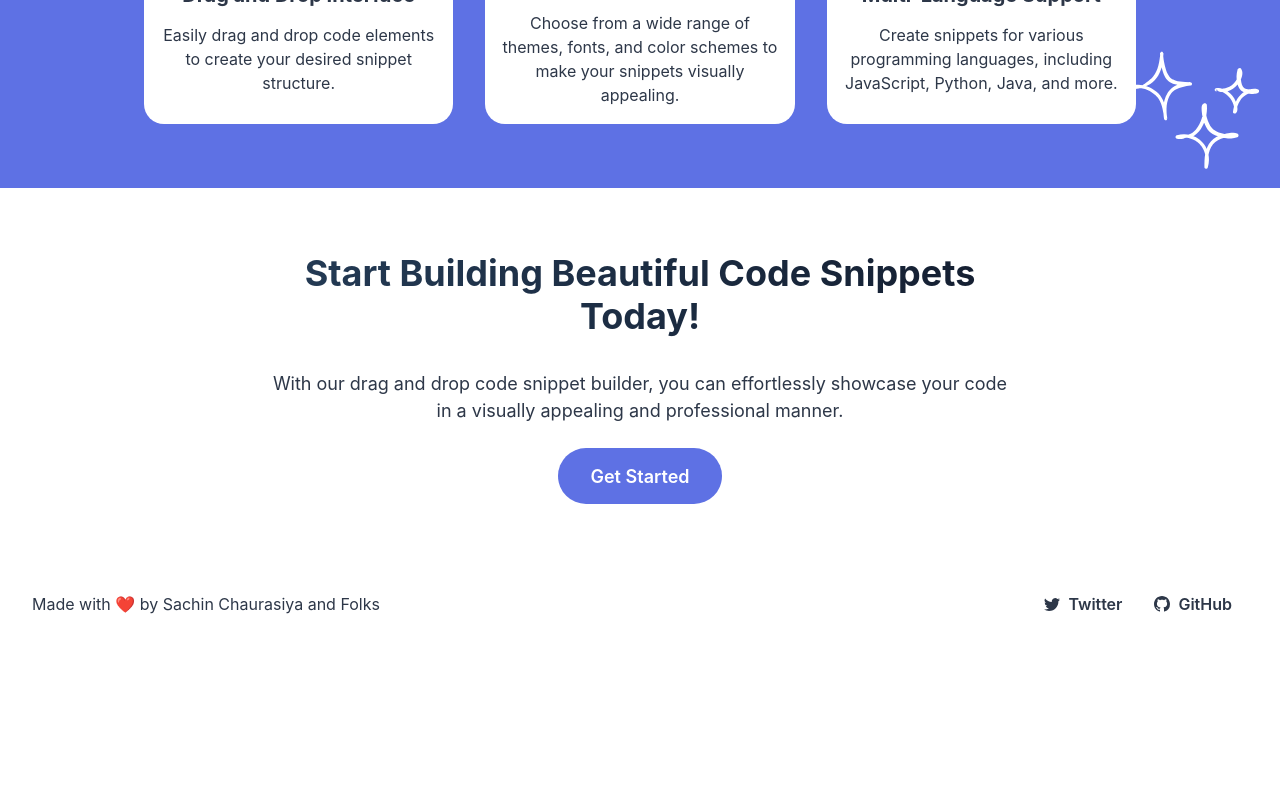
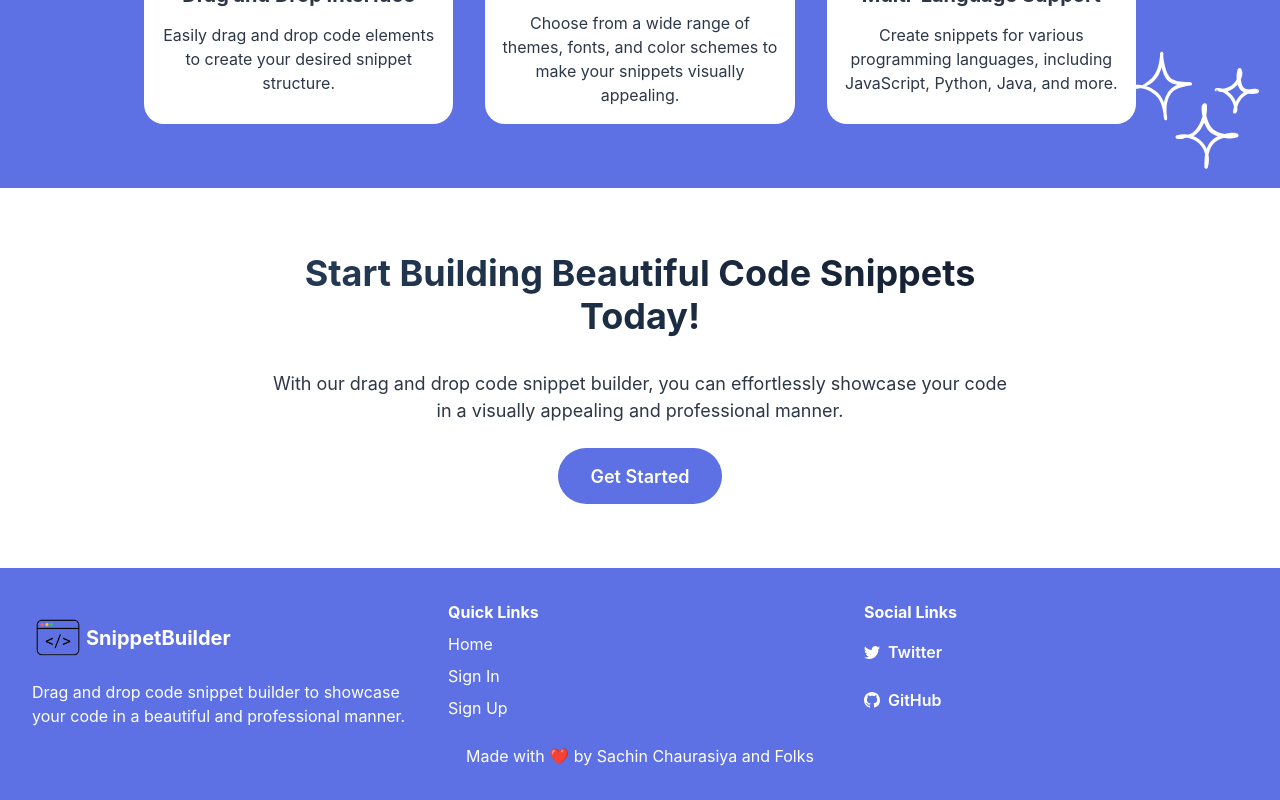
Before and after one commit to Sachin-chaurasiya/Code-Snippets-Builder, a React (Create React App) app: page / in a window 1280 px wide. Shown: the part 1552-2352 px from the top of the page. Before the commit the page ends 2192 px from the top, so only its background shows below. Built offline with nearby package versions, Linux system fonts and the light colour scheme; what reactflow would draw is missing.

Commit message:
Refactor Footer component layout and add links

```diff
--- a/src/components/Common/Footer/Footer.tsx
+++ b/src/components/Common/Footer/Footer.tsx
@@ -1,49 +1,77 @@
-import { Box, Button, Link, Stack, Text } from '@chakra-ui/react';
+import {
+  Box,
+  Button,
+  Grid,
+  Link as ChakraLink,
+  Stack,
+  Text,
+} from '@chakra-ui/react';
 import {
   GITHUB_CONTRIBUTORS,
   GITHUB_LINK,
   PERSONAL_WEBSITE,
   TWITTER_LINK,
 } from 'constants/links';
-import React from 'react';
 import { BsGithub, BsTwitter } from 'react-icons/bs';
+import BrandLogo from '../BrandLogo/BrandLogo';
+import { ROUTES } from 'constants/common';
+import { Link } from 'react-router-dom';
 
 const Footer = () => {
   return (
-    <Box as="footer" bg="white" py={4}>
-      <Stack
-        px={8}
-        direction="row"
-        align="center"
-        justifyContent="space-between">
+    <Box as="footer" bg="brand.500" py={8} textColor="white">
+      <Grid templateColumns="repeat(3, 1fr)" gap={8} px={8} pb={4}>
         <Box>
+          <Stack spacing={0}>
+            <BrandLogo ml="-10px" textColor="white" cursor="pointer" />
             <Text>
-            Made with ❤️ by{' '}
-            <Link href={PERSONAL_WEBSITE} target="_blank">
-              Sachin Chaurasiya{' '}
-            </Link>
-            and{' '}
-            <Link href={GITHUB_CONTRIBUTORS} target="_blank">
-              Folks
-            </Link>{' '}
+              Drag and drop code snippet builder to showcase your code in a
+              beautiful and professional manner.
             </Text>
+          </Stack>
         </Box>
-        <Stack direction="row" spacing={0}>
-          <Link href={TWITTER_LINK} target="_blank">
+        <Box>
+          <Stack spacing={2}>
+            <Text fontWeight="bold">Quick Links</Text>
+            <Link to={ROUTES.HOME}>Home</Link>
+            <Link to={ROUTES.SIGN_IN}>Sign In</Link>
+            <Link to={ROUTES.SIGN_UP}>Sign Up</Link>
+          </Stack>
+        </Box>
+        <Box>
+          <Stack spacing={2}>
+            <Text fontWeight="bold">Social Links</Text>
+            <ChakraLink href={TWITTER_LINK} target="_blank">
               <Button
+                pl={0}
                 leftIcon={<BsTwitter />}
                 variant="ghost"
                 colorScheme="black">
                 Twitter
               </Button>
-          </Link>
-          <Link href={GITHUB_LINK} target="_blank">
-            <Button leftIcon={<BsGithub />} variant="ghost" colorScheme="black">
+            </ChakraLink>
+            <ChakraLink href={GITHUB_LINK} target="_blank">
+              <Button
+                pl={0}
+                leftIcon={<BsGithub />}
+                variant="ghost"
+                colorScheme="black">
                 GitHub
               </Button>
-          </Link>
+            </ChakraLink>
           </Stack>
-      </Stack>
+        </Box>
+      </Grid>
+      <Text textAlign="center">
+        Made with ❤️ by{' '}
+        <ChakraLink href={PERSONAL_WEBSITE} target="_blank">
+          Sachin Chaurasiya{' '}
+        </ChakraLink>
+        and{' '}
+        <ChakraLink href={GITHUB_CONTRIBUTORS} target="_blank">
+          Folks
+        </ChakraLink>{' '}
+      </Text>
     </Box>
   );
 };
```
Lines whose indentation alone changed are shown as unchanged.
